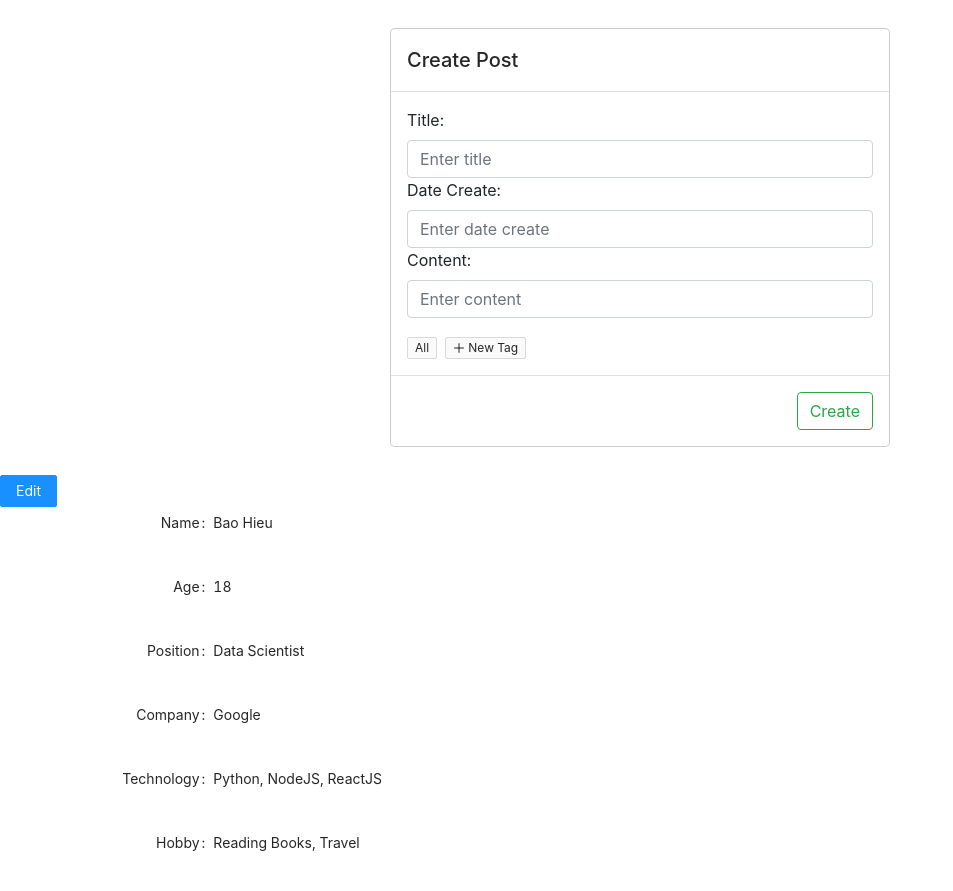
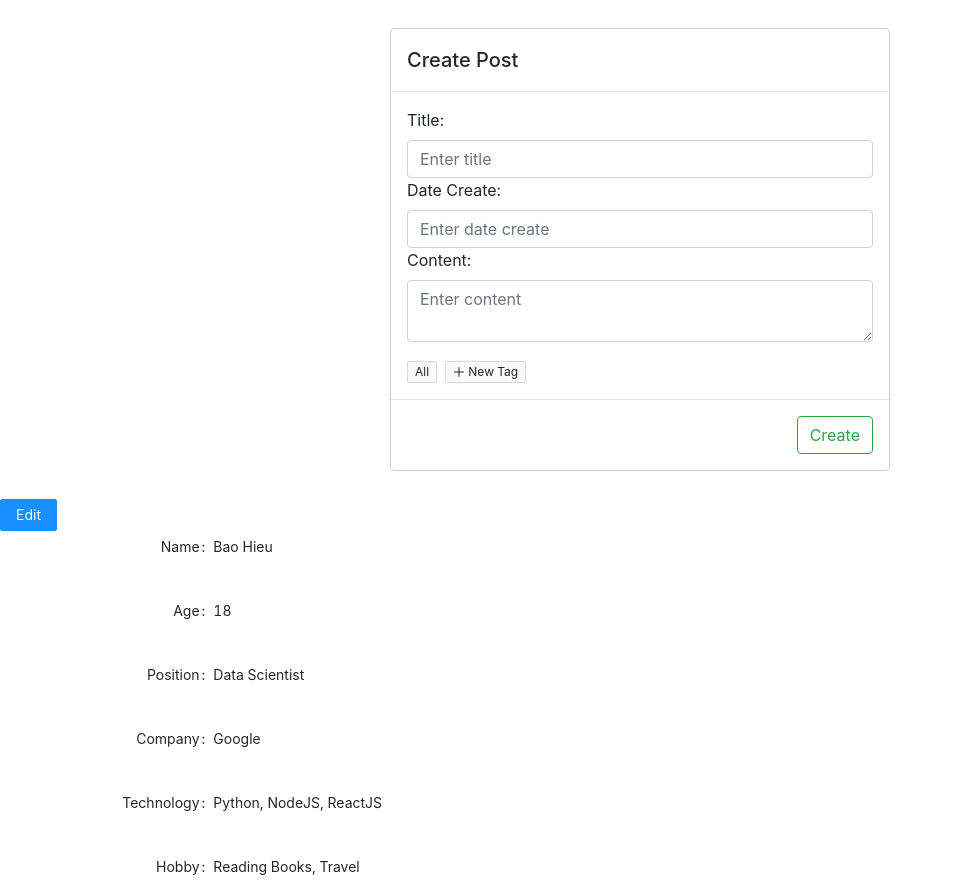
Before and after one commit to nguyennd-0051/itss-group-6-my-blog, a React (Create React App) app: page / in a window 1280 px wide. Shown: the whole page, without its empty margins (0-953 px from the left). Before the commit the page ends 867 px from the top, so only its background shows below. Built offline with nearby package versions, Linux system fonts and the light colour scheme.

Commit message:
change content to textarea

```diff
--- a/src/components/formCreatePost/index.js
+++ b/src/components/formCreatePost/index.js
@@ -181,7 +181,7 @@ class FormCreatePost extends EditableTagGroup{
                     value={this.state.datecreate}
                   />
                   <label htmlFor="name">Content:</label>
-                  <input
+                  <textarea
                     type="text"
                     name="content"
                     id="content"
```
